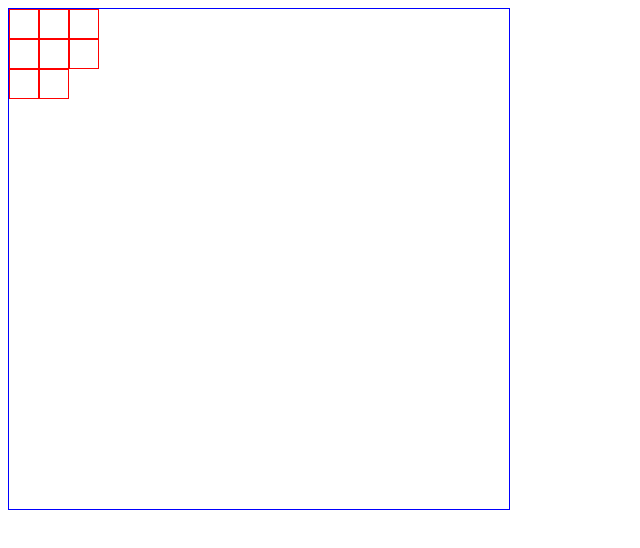
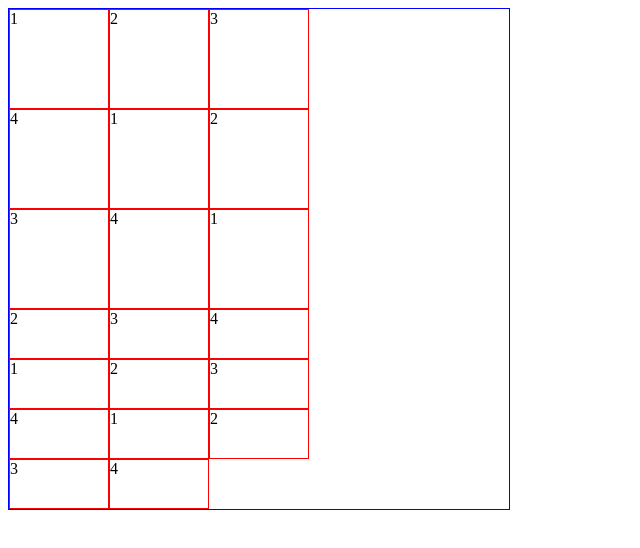
Before and after one commit to aotemj/css_notes, a plain HTML site: page grid_test/demo1/index.html in a window 1280 px wide. Shown: the whole page, without its empty margins (0-640 px from the left). Drawn offline with Linux system fonts and the light colour scheme.

Commit message:
grid-template-*, repeat attribute

```diff
--- a/grid_test/demo1/index.css
+++ b/grid_test/demo1/index.css
@@ -3,10 +3,10 @@
     width: 500px;
     height: 500px;
     border: 1px solid blue;
-    grid-template-columns: 30px 30px 30px;
-    grid-template-rows: 30px 30px 30px;
+    grid-template-columns: repeat(3, 100px);
+    grid-template-rows: repeat(3, 100px);
 }
 
-.container >.item{
+.container > .item {
     border: 1px solid red;
 }
--- a/grid_test/demo1/index.html
+++ b/grid_test/demo1/index.html
@@ -10,14 +10,26 @@
 </head>
 <body>
 <div class="container">
-    <div class="item item1"></div>
-    <div class="item item2"></div>
-    <div class="item item3"></div>
-    <div class="item item4"></div>
-    <div class="item item1"></div>
-    <div class="item item2"></div>
-    <div class="item item3"></div>
-    <div class="item item4"></div>
+    <div class="item item1">1</div>
+    <div class="item item2">2</div>
+    <div class="item item3">3</div>
+    <div class="item item4">4</div>
+    <div class="item item1">1</div>
+    <div class="item item2">2</div>
+    <div class="item item3">3</div>
+    <div class="item item4">4</div>
+    <div class="item item1">1</div>
+    <div class="item item2">2</div>
+    <div class="item item3">3</div>
+    <div class="item item4">4</div>
+    <div class="item item1">1</div>
+    <div class="item item2">2</div>
+    <div class="item item3">3</div>
+    <div class="item item4">4</div>
+    <div class="item item1">1</div>
+    <div class="item item2">2</div>
+    <div class="item item3">3</div>
+    <div class="item item4">4</div>
 </div>
 </body>
 </html>
```
